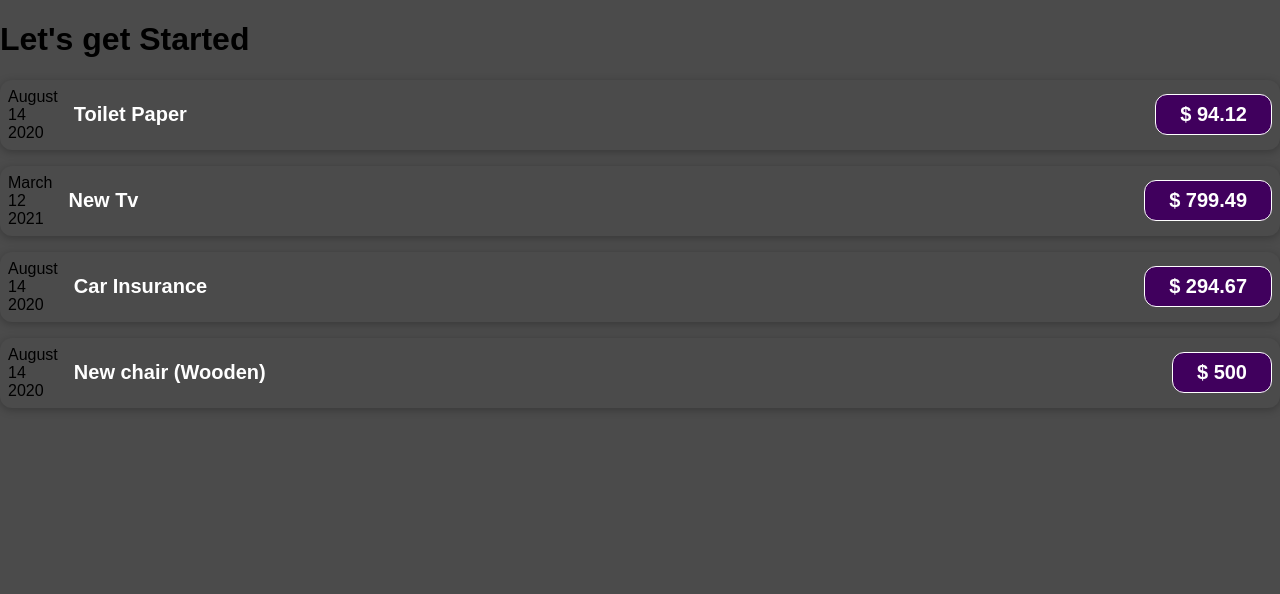
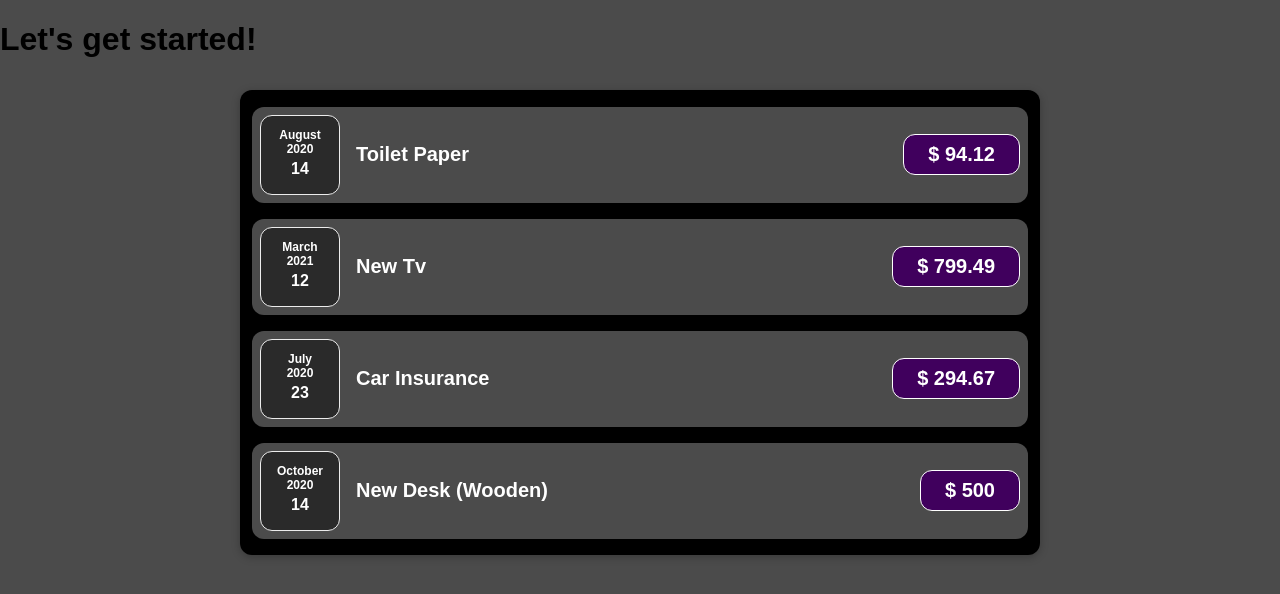
Before and after one commit to Algebra0001/Expense-Tracker-App, a React (Create React App) app: page / in a window 1280 px wide. Shown: the top 594 px of the page. Built offline with nearby package versions, Linux system fonts and the light colour scheme.

Commit message:
modified

```diff
--- a/src/App.js
+++ b/src/App.js
@@ -1,46 +1,42 @@
-import ExpenseItem from "./components/ExpenseItem";
+import Expenses from "./components/Expenses/Expenses";
 
-
-const  App = () => {
+const App = () => {
   const expenses = [
     {
-      id: 'e1',
-      title: 'Toilet Paper',
+      id: "e1",
+      title: "Toilet Paper",
       amount: 94.12,
       date: new Date(2020, 7, 14),
     },
 
     {
-      id: 'e2',
-      title: 'New Tv',
+      id: "e2",
+      title: "New Tv",
       amount: 799.49,
       date: new Date(2021, 2, 12),
     },
 
     {
-      id: 'e3',
-      title: 'Car Insurance',
+      id: "e3",
+      title: "Car Insurance",
       amount: 294.67,
-      date: new Date(2020, 7, 14),
+      date: new Date(2020, 6, 23),
     },
 
     {
-      id: 'e4',
-      title: 'New chair (Wooden)',
+      id: "e4",
+      title: "New Desk (Wooden)",
       amount: 500,
-      date: new Date(2020, 7, 14),
-    }
-  ]
+      date: new Date(2020, 9, 14),
+    },
+  ];
   return (
     <div>
-      <h1>Let's get Started</h1>
+      <h1>Let's get started!</h1>
 
-      <ExpenseItem title={expenses[0].title} amount={expenses[0].amount} date={expenses[0].date}/>
-      <ExpenseItem title={expenses[1].title} amount={expenses[1].amount} date={expenses[1].date}/>
-      <ExpenseItem title={expenses[2].title} amount={expenses[2].amount} date={expenses[2].date}/>
-      <ExpenseItem title={expenses[3].title} amount={expenses[3].amount} date={expenses[3].date}/>
+      <Expenses items={expenses}/>
     </div>
   );
-}
+};
 
 export default App;
--- a/src/components/ExpenseItem.css
+++ /dev/null
@@ -1,57 +0,0 @@
-.expense-item {
-    display: flex;
-    justify-content: space-between;
-    align-items: center;
-    box-shadow: 0 2px 8px rgba(0, 0, 0, 0.25);
-    padding: 0.5rem;
-    margin: 1rem 0;
-    border-radius: 12px;
-    background-color: #4b4b4b;
-  }
-
-  .expense-item__description {
-    display: flex;
-    gap: 1rem;
-    align-items: flex-end;
-    justify-content: flex-start;
-    flex: 1;
-  }
-
-  .expense-item h2 {
-    font-size: 1rem;
-    flex: 1;
-    color: #ffffff;
-    margin: auto 1rem;
-
-  }
-
-  .expense-item__price {
-    font-size: 1rem;
-    font-weight: bold;
-    color: white;
-    background-color: #40005d;
-    border: 1px solid white;
-    padding: 0.5rem;
-    border-radius: 12px;
-  }
-
-
-  @media (min-width: 580px) {
-    .expense-item {
-      display: flex;
-      flex-direction: row;
-      justify-content: flex-start;
-      align-items: center;
-    }
-
-    .expense-item h2 {
-
-      font-size: 1.25rem;
-
-    }
-
-    .expense-item__price {
-      font-size: 1.25rem;
-      padding: 0.5rem 1.5rem;
-    }
-  }
--- a/src/components/ExpenseItem.js
+++ /dev/null
@@ -1,22 +0,0 @@
-import "./ExpenseItem.css";
-
-const ExpenseItem = (props) => {
-  const month = props.date.toLocaleString('en-US', {month: 'long'});
-  const day = props.date.toLocaleString('en-US', {day: '2-digit'});
-  const year = props.date.getFullYear();
-  return (
-    <div className="expense-item">
-      <div>
-        <div>{month}</div>
-        <div>{day}</div>
-        <div>{year}</div>
-      </div>
-      <div className="expense-item__description">
-        <h2>{props.title}</h2>
-        <div className="expense-item__price">$ {props.amount}</div>
-      </div>
-    </div>
-  );
-};
-
-export default ExpenseItem;
```
Also changed, not shown: src/index.js (+8 -8 lines).
